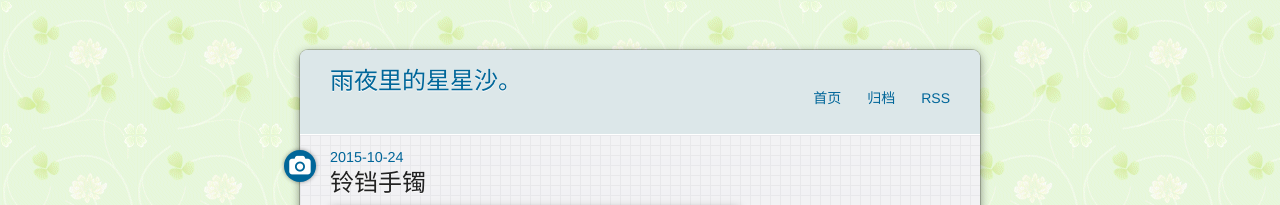
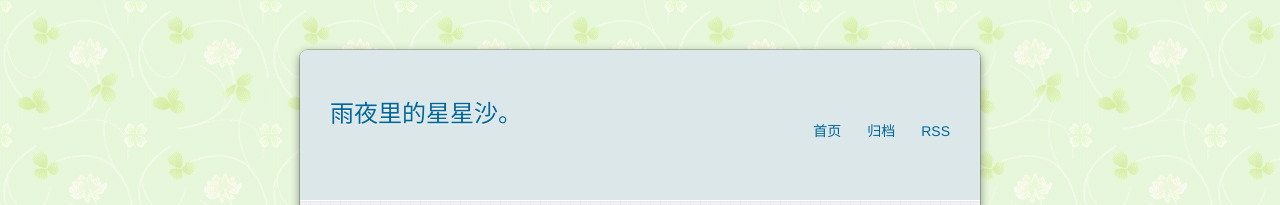
Before and after one commit to lu0die/lu0die.github.io, a plain HTML site: page index.html in a window 1280 px wide. Shown: the top 205 px of the page. Drawn offline with nearby package versions, Linux system fonts and the light colour scheme; a script that the page names is missing; a web font is replaced by a local one.

Commit message:
Site updated: 2015-11-02 00:02:35

```diff
--- a/css/style.css
+++ b/css/style.css
@@ -74,7 +74,7 @@ strong {
   background: #dce7e9 -ms-linear-gradient(#dce7e9, #dce7e9);
   background: #dce7e9 linear-gradient(#dce7e9, #dce7e9);
   position: relative;
-  padding: 17px 30px;
+  padding: 50px 30px;
   border-bottom: 1px solid #dce7e9;
 }
 #header .title {
```
